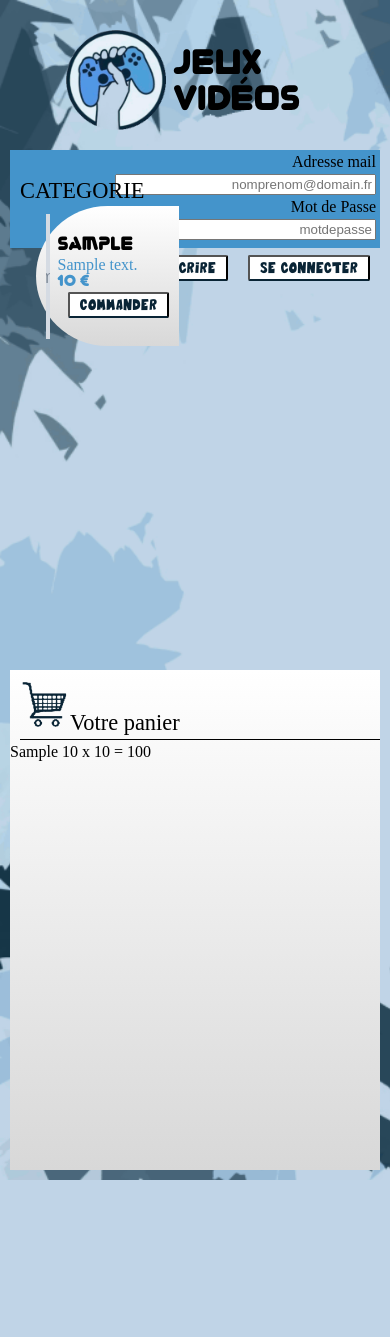
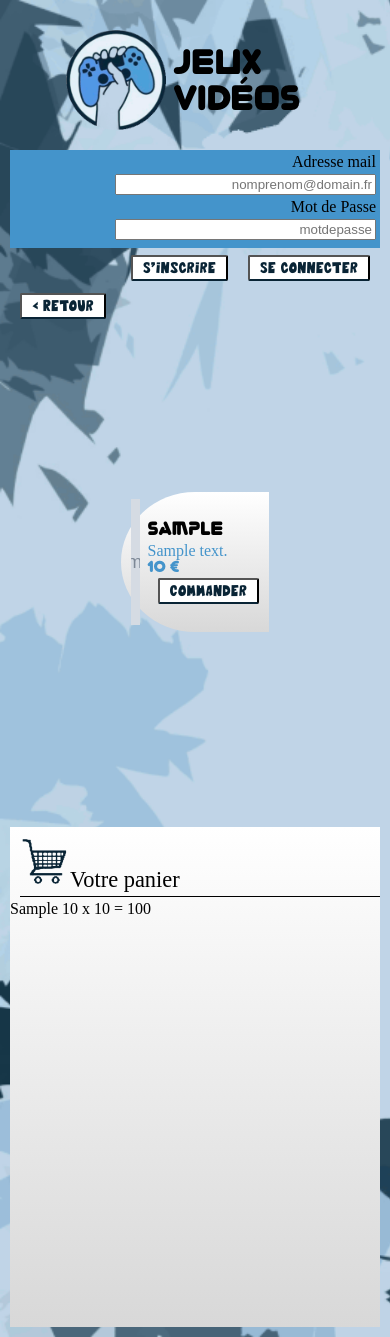
Before and after one commit to brfornes/DeveloppementWebNoJS, a PHP site: page /pages/liste_jeux.php?categorie=1 in a window 390 px wide. Before the commit the page ends 1180 px from the top, so only its background shows below. Run offline with PHP 8.4, Linux system fonts and the light colour scheme; tables that the repository leaves empty or names only in its code hold one stand-in row (values such as "Sample post"); grey boxes marked "Sample" are stand-in pictures.

Commit message:
Css terminé

```diff
--- a/css/style.css
+++ b/css/style.css
@@ -123,22 +123,36 @@ section {
 
 article {
     width: var(--partie-gauche);
-    height: 500px;
 }
 
 .cart {
     background: linear-gradient(white, var(--cart-color));
     width: var(--partie-droite);
     height: 500px;
+
+    justify-content: center;
+    align-items: center;
 }
+
+.cart img {
+    width: 50px;
+    height: 50px;
+}
+
+.cart h2 {
+    border-bottom:1px solid black;
+    padding-bottom: 5px;
+}
+
 
 @media screen and (max-width: 900px){
 
-    header {
+    .page {
+        display: flex;
         flex-direction: column;
     }
 
-    section {
+    header {
         flex-direction: column;
     }
 
@@ -148,13 +162,21 @@ article {
 
     .auth {
         width: 100%;
+        margin-bottom: 90px;
+    }
+
+    section {
+        flex-direction: column;
     }
 
     article {
+        display: block;
         width: 100%;
+        padding-top: 120px;
     }
 
     .cart {
+        margin-top: 5px;
         width: 100%;
     }
 }
@@ -179,18 +201,20 @@ h3 {
 /* ================== [ CATALOGUE ] ================= */
 
 .catalogue {
-    /*float: left;*/
     display: flex;
     flex-direction: row;
     flex-wrap: wrap;
     justify-content: space-evenly;
     align-items: center;
-    overflow-y: auto;
+    height: 500px;
+    overflow-y: scroll;
 }
 
 .div_element_catalogue {
     width: 200px;
     height: 200px;
+    margin: 20px;
+    margin-bottom: 60px;
 }
 
 .div_image {
@@ -225,7 +249,7 @@ h3 {
 .div_element_jeu {
     display: flex;
     margin-bottom: 20px;
-    width: 45%;
+    width: 40%;
     height: 140px;
     background: linear-gradient(white, var(--cart-color));
     border-radius: 50% 0% 0% 50%;
@@ -236,16 +260,16 @@ h3 {
     padding: 5% 0 5% 10px;
     margin-right: 5%;
     display: flex;
+    justify-content: center;
+}
+
+.div_jeu_image img {
+    max-width: 100%;
+    max-height: 100%;
 }
 
 .div_jeu_text {
     padding: 5% 0;
-}
-
-.div_jeu_image img {
-    width: 100%;
-    height: 100%;
-    align-items: center;
 }
 
 .div_jeu_text h3 {
@@ -273,20 +297,3 @@ p .prix {
     margin: 10px;
     padding: 10px;
 }
-
-
-
-.cart{
-    justify-content: center;
-    align-items: center;
-}
-
-.cart img{
-    width: 50px;
-    height: 50px;
-}
-
-.cart h2{
-    border-bottom:1px solid black;
-    padding-bottom: 5px;
-}
--- a/index.php
+++ b/index.php
@@ -3,10 +3,8 @@
     require("./db/databaseManagement.php");
 ?>
 
-    <h2>CONTENU</h2>
-
     <div class="catalogue">
-        <div><?php afficher_jeux_categorie(1);?></div>
+        <?php afficher_categories();?>
     </div>
 
 
--- a/pages/enregistre_utilisateur.php
+++ b/pages/enregistre_utilisateur.php
@@ -1,4 +1,5 @@
-<?php include("../structure/header.php"); ?>
+<?php include("../structure/header.php");
+require("../db/databaseManagement.php"); ?>
 
 <?php   echo '<p>Le nom enregistré est : '.$_POST["nom"].'</p>';
         echo '<p>Le prenom enregistré est : '.$_POST["prenom"].'</p>'; ?>
--- /dev/null
+++ b/pages/goback.php
@@ -0,0 +1,3 @@
+<form>
+  <input type="button" value="< Retour" onclick="history.back()" class="bouton">
+</form>
--- a/pages/liste_jeux.php
+++ b/pages/liste_jeux.php
@@ -5,10 +5,10 @@
     $id_famille = $_GET['categorie'];
 ?>
 
-    <h2>CATEGORIE</h2>
+    <?php include("../pages/goback.php"); ?>
 
     <div class="catalogue">
-        <div><?php afficher_jeux_categorie($id_famille);?></div>
+        <?php afficher_jeux_categorie($id_famille);?>
     </div>
 
 
```
Also changed, not shown: pages/inscription.php (+6 -9 lines).
